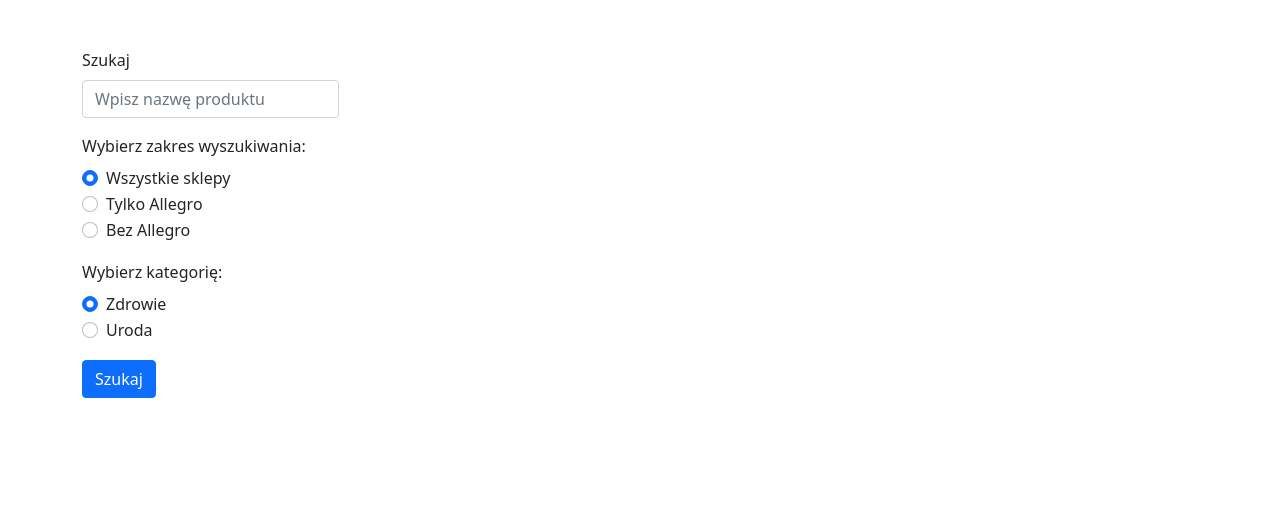
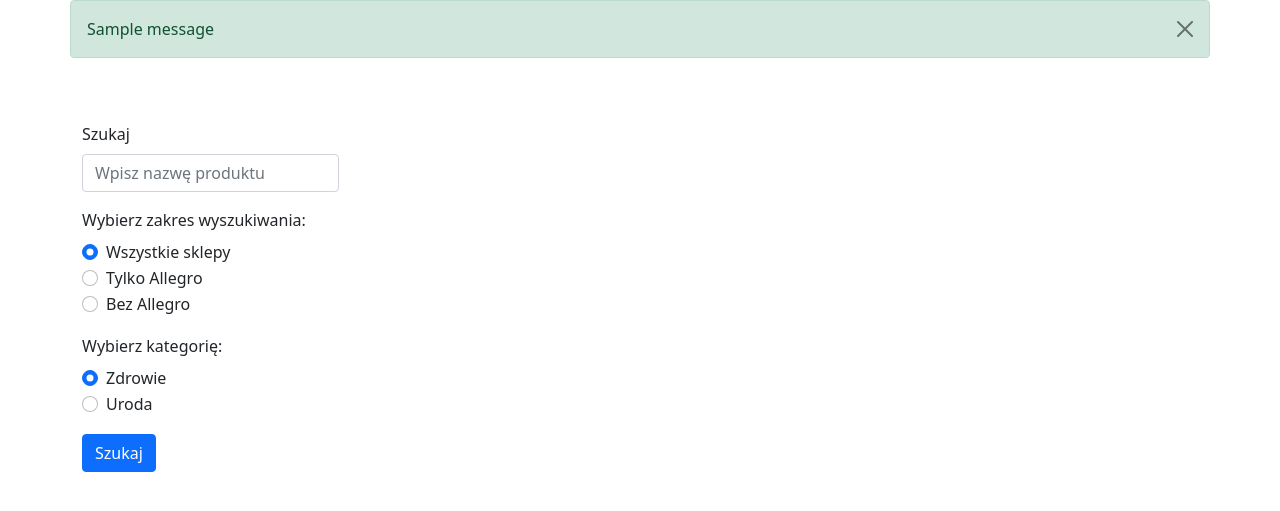
Before and after one commit to PiotrWodecki/io-aggregator, a Django app: page / in a window 1280 px wide. Shown: the top 511 px of the page. Run offline with Django 4.2, Linux system fonts and the light colour scheme; tables that the repository leaves empty hold one stand-in row (values such as "Sample post"); one stand-in notice (Sample message) is shown; some libraries are stand-ins or nearby versions.

Commit message:
Handle empty results and lookup errors with messages

```diff
--- a/core/templates/base.html
+++ b/core/templates/base.html
@@ -5,16 +5,29 @@
     <meta charset="UTF-8">
     <title>Title</title>
     <link rel="stylesheet" href="{% static 'base.css' %}">
-    <link href="https://cdn.jsdelivr.net/npm/bootstrap@5.0.2/dist/css/bootstrap.min.css" rel="stylesheet" integrity="sha384-EVSTQN3/azprG1Anm3QDgpJLIm9Nao0Yz1ztcQTwFspd3yD65VohhpuuCOmLASjC" crossorigin="anonymous">
+    <link href="https://cdn.jsdelivr.net/npm/bootstrap@5.0.2/dist/css/bootstrap.min.css" rel="stylesheet"
+          integrity="sha384-EVSTQN3/azprG1Anm3QDgpJLIm9Nao0Yz1ztcQTwFspd3yD65VohhpuuCOmLASjC" crossorigin="anonymous">
 </head>
 
 <body>
-    <div class="container">
+<div class="container">
+    {% for message in messages %}
         <div class="row">
-            {% block content %}
-            {% endblock %}
+            <div class="container-fluid p-0">
+                <div class="alert {{ message.tags }} alert-dismissible fade show" role="alert">
+                    {{ message }}
+                    <button type="button" class="btn-close" data-bs-dismiss="alert" aria-label="Close"></button>
+                </div>
+            </div>
         </div>
+    {% endfor %}
+    <div class="row">
+        {% block content %}
+        {% endblock %}
     </div>
-    <script src="https://cdn.jsdelivr.net/npm/bootstrap@5.0.2/dist/js/bootstrap.bundle.min.js" integrity="sha384-MrcW6ZMFYlzcLA8Nl+NtUVF0sA7MsXsP1UyJoMp4YLEuNSfAP+JcXn/tWtIaxVXM" crossorigin="anonymous"></script>
+</div>
+<script src="https://cdn.jsdelivr.net/npm/bootstrap@5.0.2/dist/js/bootstrap.bundle.min.js"
+        integrity="sha384-MrcW6ZMFYlzcLA8Nl+NtUVF0sA7MsXsP1UyJoMp4YLEuNSfAP+JcXn/tWtIaxVXM"
+        crossorigin="anonymous"></script>
 </body>
 </html>
--- a/core/views.py
+++ b/core/views.py
@@ -2,6 +2,7 @@ from django.shortcuts import render
 
 from .forms import SearchForm
 from ceneoscraper import bs4_scraper as scraper
+from django.contrib import messages
 
 
 def search(request):
@@ -16,7 +17,16 @@ def select_product(request):
         shop_selection = form.cleaned_data["shop"]
         category = form.cleaned_data["category"]
         search_url = scraper.prepare_link(product_query, category)
-        products = scraper.get_products(search_url)
+        # product lookup can fail for various reasons
+        # to combat this we will capture all exceptions
+        # and display a simple message to the user
+        try:
+            products = scraper.get_products(search_url)
+        except (Exception,):
+            messages.error(request, "Wystąpił błąd podczas wyszukiwania produktu")
+            return render(request, "shopping/search.html", {"form": form})
+        if products is None:
+            messages.error(request, "Brak wyników wyszukiwania")
         return render(
             request,
             "shopping/select_product.html",
```
Also changed, not shown: ioaggregator/settings.py (+10 -0 lines).
